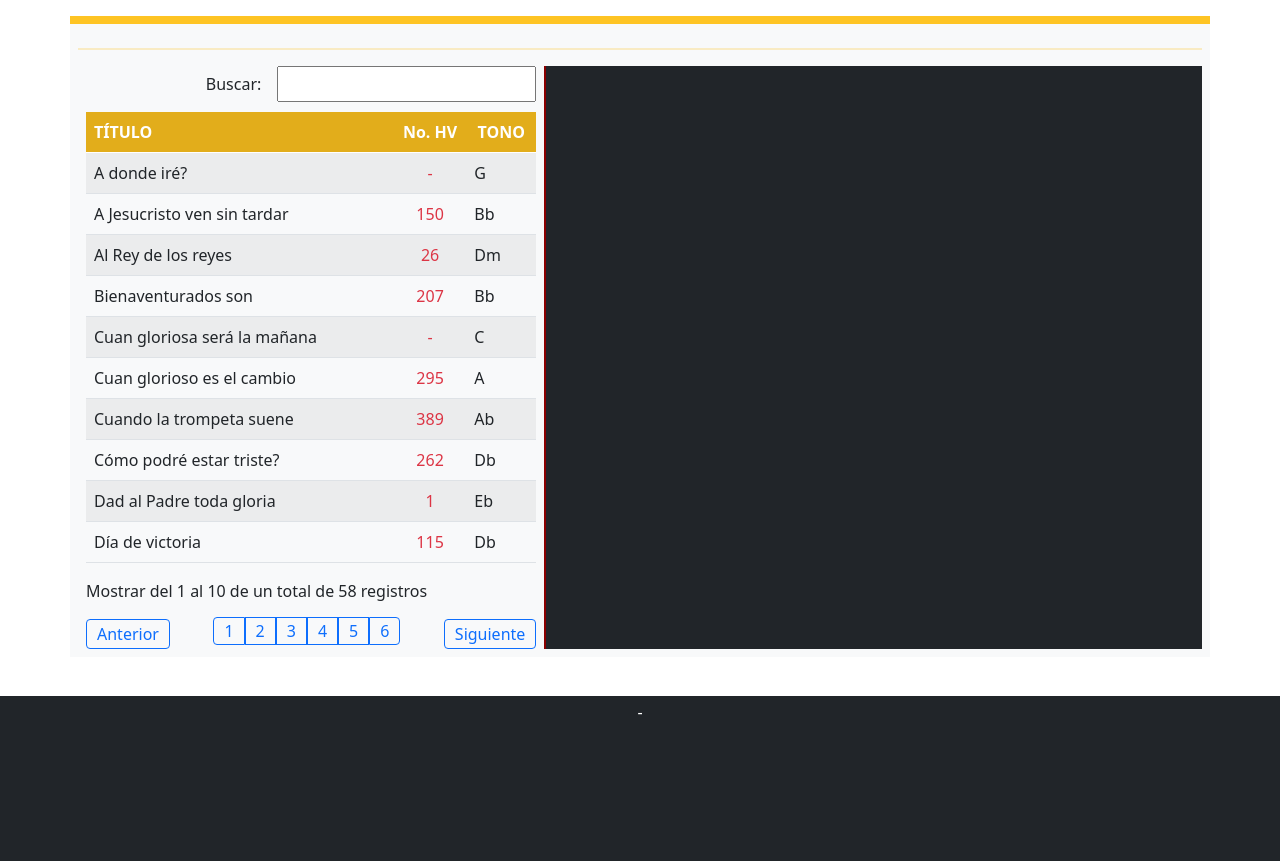
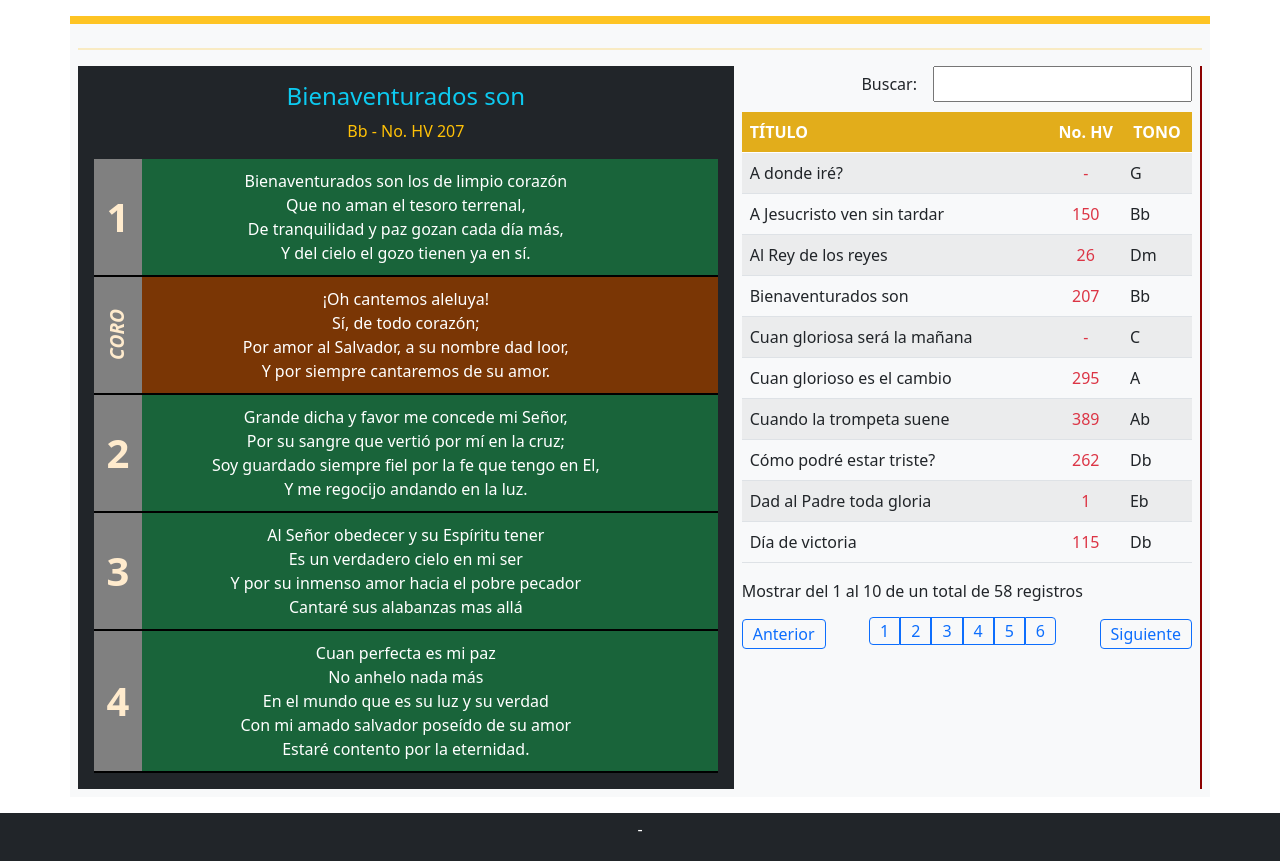
Before and after one commit to serchgit/musicadn, a PHP site: page /db/himnos.php in a window 1280 px wide. Shown: the part 56-917 px from the top of the page. Before the commit the page ends 771 px from the top, so only its background shows below. Run offline with PHP 8.4, Linux system fonts and the light colour scheme; some libraries are stand-ins or nearby versions.

Commit message:
modificacion de estilos css en himnos

```diff
--- a/css/misestilos.css
+++ b/css/misestilos.css
@@ -149,8 +149,36 @@ table.listaDia tr.over { border: 2px dashed #000; }
   color: #fff;
   text-align: center;
   font-size: 1rem;
+  position: relative;
+  margin-bottom: 0;
+  padding-top: 10px;
+  padding-bottom: 10px;
+  border-bottom: 2px solid black;
+}
+.estrofa{background: #19643a;}
+.coro{background: #7a3605;}
+.estrofa span, .coro span{
+  color: blanchedalmond;
+  font-weight: 600;
 }
 .estrofa span, .coro span{
-  color: coral;
-  font-weight: 600;
+  position: absolute;
+  left: 0;
+  top: 0;
+  background: gray;
+  width: 3rem;
+  height: 100%;
+  display: flex;
+  align-items: center;
+  justify-content: center;
+  font-size: 2.5rem;
 }
+.coro span{
+  font-size: 1.2rem;
+}
+span i{
+  transform: rotate(-90deg);
+}
+p.estrofa br:nth-child(2), p.coro br:nth-child(2){
+  display: none;
+}
--- a/himnos.php
+++ b/himnos.php
@@ -24,6 +24,46 @@
   <section class="container bienvenida bg-light mt-3 p-2">
     <hr>
     <div class="d-flex">
+      <div class="contenedor col-7 bg-dark p-3" id="contenedor">
+        <h4 class="text-info text-center ">Bienaventurados son</h4>
+        <p class="text-warning text-center">Bb - No. HV 207</p>
+        <p class="estrofa">
+          <span>1</span><br>
+          Bienaventurados son los de limpio corazón<br>
+          Que no aman el tesoro terrenal,<br>
+          De tranquilidad y paz gozan cada día más,<br>
+          Y del cielo el gozo tienen ya en sí.<br>
+        </p>
+        <p class="coro">
+          <span><i>CORO</i></span><br>
+          ¡Oh cantemos aleluya!<br>
+          Sí, de todo corazón;<br>
+          Por amor al Salvador, a su nombre dad loor,<br>
+          Y por siempre cantaremos de su amor.<br>
+        </p>
+        <p class="estrofa">
+          <span>2</span><br>
+          Grande dicha y favor me concede mi Señor,<br>
+          Por su sangre que vertió por mí en la cruz;<br>
+          Soy guardado siempre fiel por la fe que tengo en El,<br>
+          Y me regocijo andando en la luz.
+        </p>
+        <p class="estrofa">
+          <span>3</span><br>
+          Al Señor obedecer y su Espíritu tener<br>
+          Es un verdadero cielo en mi ser<br>
+          Y por su inmenso amor hacia el pobre pecador<br>
+          Cantaré sus alabanzas mas allá
+        </p>
+        <p class="estrofa">
+          <span>4</span><br>
+          Cuan perfecta es mi paz<br>
+          No anhelo nada más<br>
+          En el mundo que es su luz y su verdad<br>
+          Con mi amado salvador poseído de su amor<br>
+          Estaré contento por la eternidad.
+        </p>
+      </div>
       <div class="cont-tabla col-5 px-2">
           <table class="table table-striped tabla-himnario">
             <thead>
@@ -36,8 +76,6 @@
             </tbody>
           </table>
         </div>
-      <div class="contenedor col-7 bg-dark p-3" id="contenedor">
-      </div>
     </div>
   </section>
 
--- a/himnos/himno2.html
+++ b/himnos/himno2.html
@@ -1,5 +1,5 @@
 <h4 class="text-info text-center ">A Jesucristo ven sin tardar</h4>
-<p class="text-warning text-center">Tono - Num-HV</p>
+<p class="text-warning text-center">Bb - N0. HV - 150</p>
 <p class="estrofa">
   <span>1</span><br>
   A Jesucristo ven sin tardar,<br>
--- a/js/funcionesHimnario.js
+++ b/js/funcionesHimnario.js
@@ -32,12 +32,13 @@ ListaH.forEach(function (ele, index, array){
         //]
       });
 
-        $(".tabla-himnario tr").click(function(event) {
+        $(".tabla-himnario tbody tr").click(function(event) {
             var index = $(this).attr("data-index");
 
             fetch("himnos/himno"+index+".html")
               .then(response => response.text())
               .then(data => {
                 document.getElementById("contenedor").innerHTML = data;
+                $("p.coro span").html("<i>CORO</i>")
               });
         });
```
Also changed, not shown: himnos/himno43.html (+4 -4 lines).
